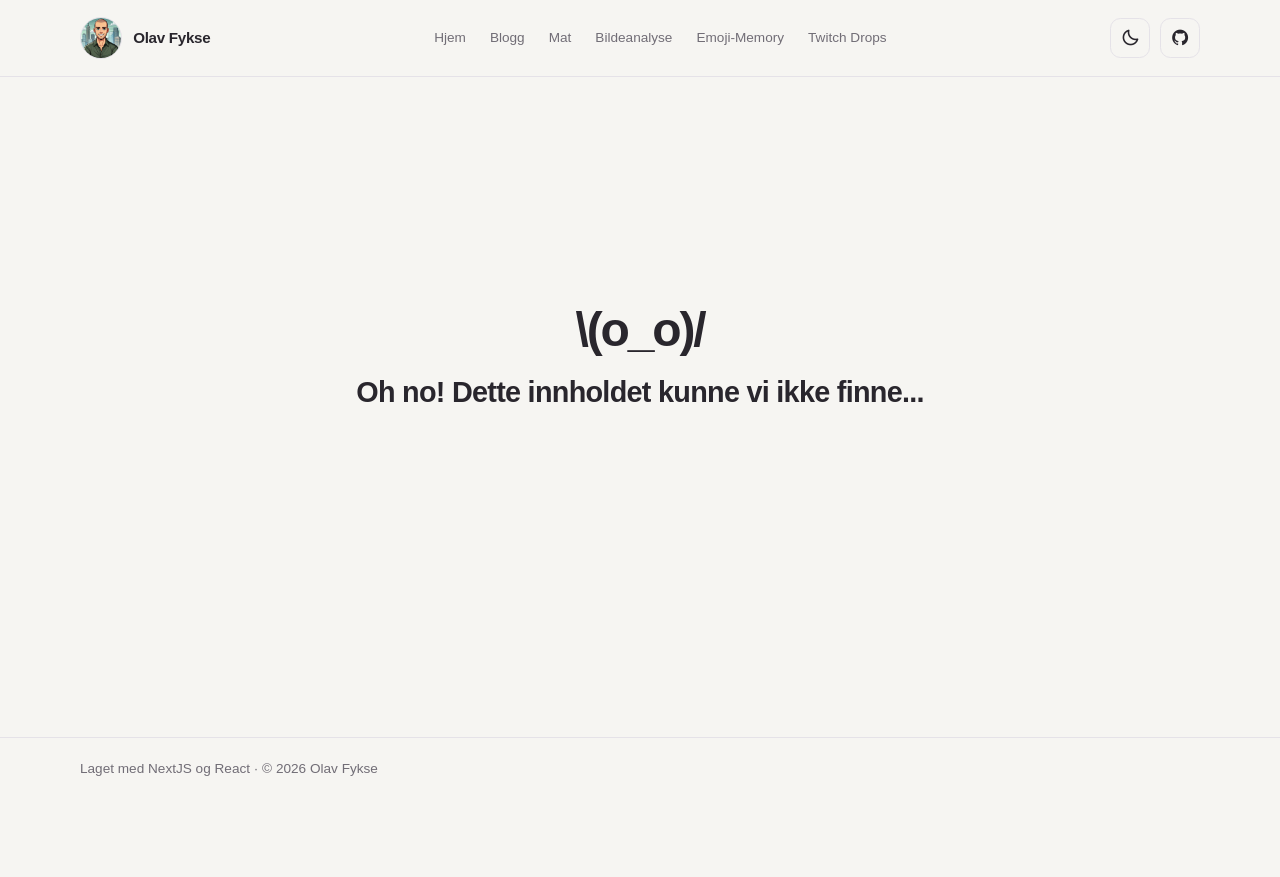
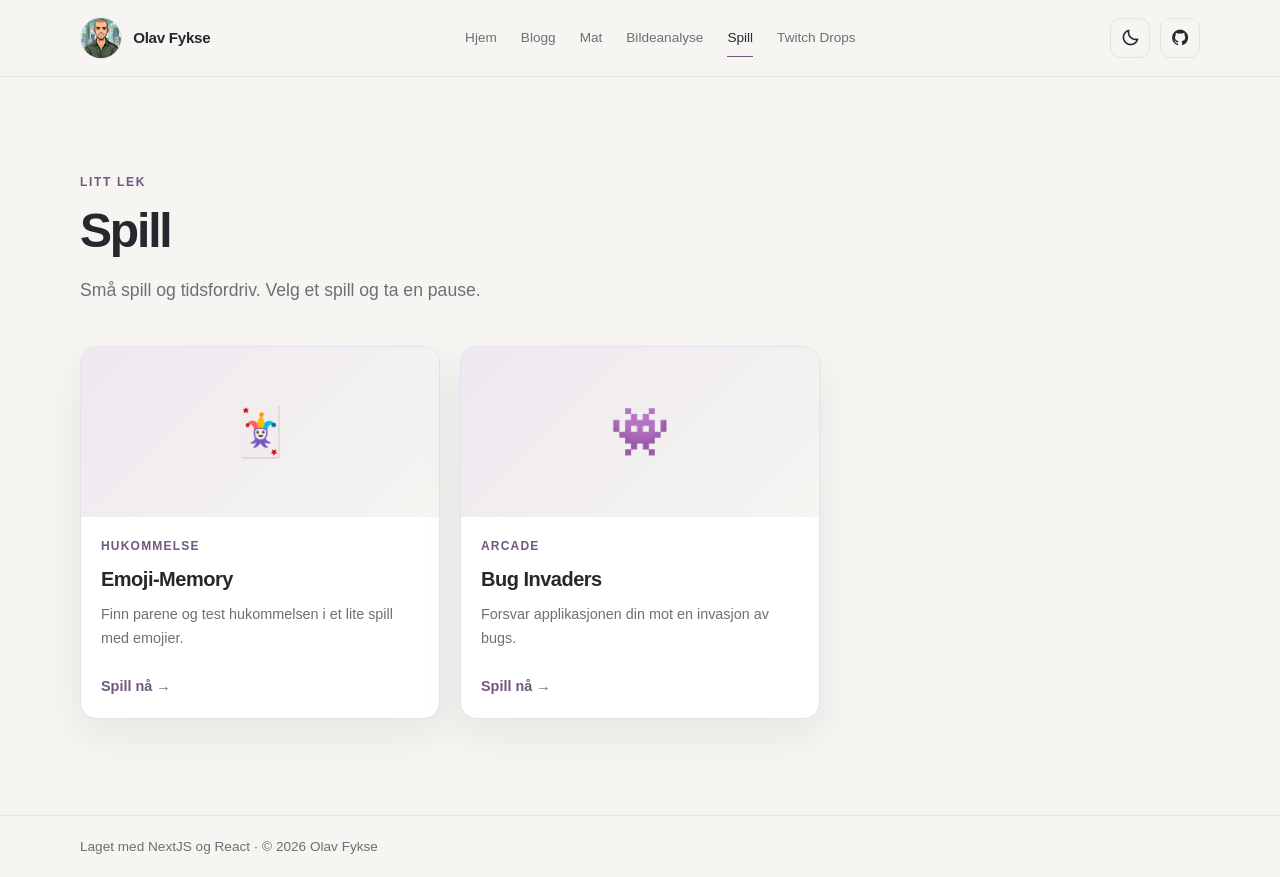
Before and after one commit to bouvet-ofykse/Blog-nextjs, a Next.js app: page /games in a window 1280 px wide. Before the commit this address had no page. Before the commit the page ends 800 px from the top, so only its background shows below. Built offline with nearby package versions, Linux system fonts and the light colour scheme.

Commit message:
landing page for games

```diff
--- /dev/null
+++ b/src/app/games/page.module.css
@@ -0,0 +1,103 @@
+.page {
+    display: flex;
+    flex-direction: column;
+    gap: 2.5rem;
+}
+
+.header {
+    max-width: 650px;
+}
+
+.eyebrow {
+    margin: 0 0 0.6rem;
+    color: var(--accent);
+    font-size: 0.75rem;
+    font-weight: 700;
+    letter-spacing: 0.14em;
+    text-transform: uppercase;
+}
+
+.intro {
+    max-width: 540px;
+    margin: 0;
+    color: var(--muted);
+    font-size: 1.1rem;
+    line-height: 1.75;
+}
+
+.games {
+    display: grid;
+    grid-template-columns: repeat(auto-fill, minmax(min(100%, 280px), 1fr));
+    gap: 1.25rem;
+    margin: 0;
+    padding: 0;
+}
+
+.item {
+    min-width: 0;
+}
+
+.card {
+    display: flex;
+    height: 100%;
+    flex-direction: column;
+    overflow: hidden;
+    border: 1px solid var(--border);
+    border-radius: 1rem;
+    background: var(--surface);
+    box-shadow: var(--shadow);
+    transition: transform 180ms ease, border-color 180ms ease;
+}
+
+.card:hover {
+    transform: translateY(-4px);
+    border-color: var(--accent);
+}
+
+.artwork {
+    display: flex;
+    min-height: 170px;
+    align-items: center;
+    justify-content: center;
+    background: linear-gradient(135deg, var(--accent-soft), var(--background));
+    font-size: 3rem;
+}
+
+.cardBody {
+    display: flex;
+    flex: 1;
+    flex-direction: column;
+    align-items: flex-start;
+    padding: 1.25rem;
+}
+
+.label {
+    color: var(--accent);
+    font-size: 0.75rem;
+    font-weight: 700;
+    letter-spacing: 0.1em;
+    text-transform: uppercase;
+}
+
+.title {
+    margin: 0.6rem 0 0;
+    font-size: 1.25rem;
+    font-weight: 700;
+    letter-spacing: -0.025em;
+    line-height: 1.3;
+}
+
+.description {
+    margin: 0.7rem 0 0;
+    color: var(--muted);
+    font-size: 0.9rem;
+    line-height: 1.65;
+}
+
+.action {
+    margin-top: auto;
+    padding-top: 1.5rem;
+    color: var(--accent);
+    font-size: 0.9rem;
+    font-weight: 700;
+}
--- /dev/null
+++ b/src/app/games/page.tsx
@@ -0,0 +1,54 @@
+import Link from "next/link";
+import styles from "./page.module.css";
+
+export const metadata = {
+    title: "Spill | ofykse.no",
+    description: "Små spill og tidsfordriv fra Olav Fykse.",
+};
+
+const games = [
+    {
+        title: "Emoji-Memory",
+        description: "Finn parene og test hukommelsen i et lite spill med emojier.",
+        href: "/memory-game",
+        label: "Hukommelse",
+        artwork: "🃏",
+    },
+    {
+        title: "Bug Invaders",
+        description: "Forsvar applikasjonen din mot en invasjon av bugs.",
+        href: "/games/bug-invaders",
+        label: "Arcade",
+        artwork: "👾",
+    },
+];
+
+export default function GamesPage() {
+    return (
+        <main className={styles.page}>
+            <header className={styles.header}>
+                <p className={styles.eyebrow}>Litt lek</p>
+                <h1>Spill</h1>
+                <p className={styles.intro}>
+                    Små spill og tidsfordriv. Velg et spill og ta en pause.
+                </p>
+            </header>
+
+            <ul className={styles.games}>
+                {games.map((game) => (
+                    <li key={game.href} className={styles.item}>
+                        <Link href={game.href} className={styles.card}>
+                            <span className={styles.artwork} aria-hidden="true">{game.artwork}</span>
+                            <div className={styles.cardBody}>
+                                <span className={styles.label}>{game.label}</span>
+                                <h2 className={styles.title}>{game.title}</h2>
+                                <p className={styles.description}>{game.description}</p>
+                                <span className={styles.action}>Spill nå <span aria-hidden="true">→</span></span>
+                            </div>
+                        </Link>
+                    </li>
+                ))}
+            </ul>
+        </main>
+    );
+}
--- a/src/app/page.tsx
+++ b/src/app/page.tsx
@@ -48,11 +48,11 @@ export default function Home() {
                             Notater, ideer og lærdommer — uten krav om at alt skal være production-ready.
                         </span>
                     </Link>
-                    <Link href="/memory-game" className={styles.projectCard}>
+                    <Link href="/games" className={styles.projectCard}>
                         <span className={styles.projectNumber}>02 / LEK</span>
-                        <span className={styles.projectTitle}>Emoji-Memory: Et teit lite tidsfordriv</span>
+                        <span className={styles.projectTitle}>Spill: Små tidsfordriv</span>
                         <span className={styles.projectDescription}>
-                            Enkel implementasjon av Memory. Laget for å lære meg React, emojier fordi jeg ikke kan tegne.
+                            Test hukommelsen med Emoji-Memory, eller forsvar deg mot bugs i Bug Invaders.
                         </span>
                     </Link>
                     <Link href="/recipes" className={styles.projectCard}>
--- a/src/components/nav-bar/nav-bar.tsx
+++ b/src/components/nav-bar/nav-bar.tsx
@@ -13,7 +13,7 @@ const navItems = [
     { name: 'Blogg', path: '/blog' },
     { name: 'Mat', path: '/recipes' },
     { name: 'Bildeanalyse', path: '/image-analysis' },
-    { name: 'Emoji-Memory', path: '/memory-game' },
+    { name: 'Spill', path: '/games' },
     { name: 'Twitch Drops', path: '/twitch-drops' },
 ];
 
@@ -63,16 +63,22 @@ export default function Navbar() {
                 </Link>
 
                 <nav id="primary-navigation" className={`${styles.nav} ${menuOpen ? styles.navOpen : ''}`}>
-                    {navItems.map((item) => (
+                    {navItems.map((item) => {
+                        const isActive = pathname === item.path
+                            || (item.path !== '/' && pathname.startsWith(`${item.path}/`))
+                            || (item.path === '/games' && (pathname === '/memory-game' || pathname.startsWith('/memory-game/')));
+
+                        return (
                             <Link
                                 key={item.path}
                                 href={item.path}
-                            className={`${styles.link} ${pathname === item.path || (item.path !== '/' && pathname.startsWith(`${item.path}/`)) ? styles.active : ''}`}
+                                className={`${styles.link} ${isActive ? styles.active : ''}`}
                                 onClick={() => setMenuOpen(false)}
                             >
                                 {item.name}
                             </Link>
-                    ))}
+                        );
+                    })}
                 </nav>
 
                 <div className={styles.controls}>
```
Lines whose indentation alone changed are shown as unchanged.
